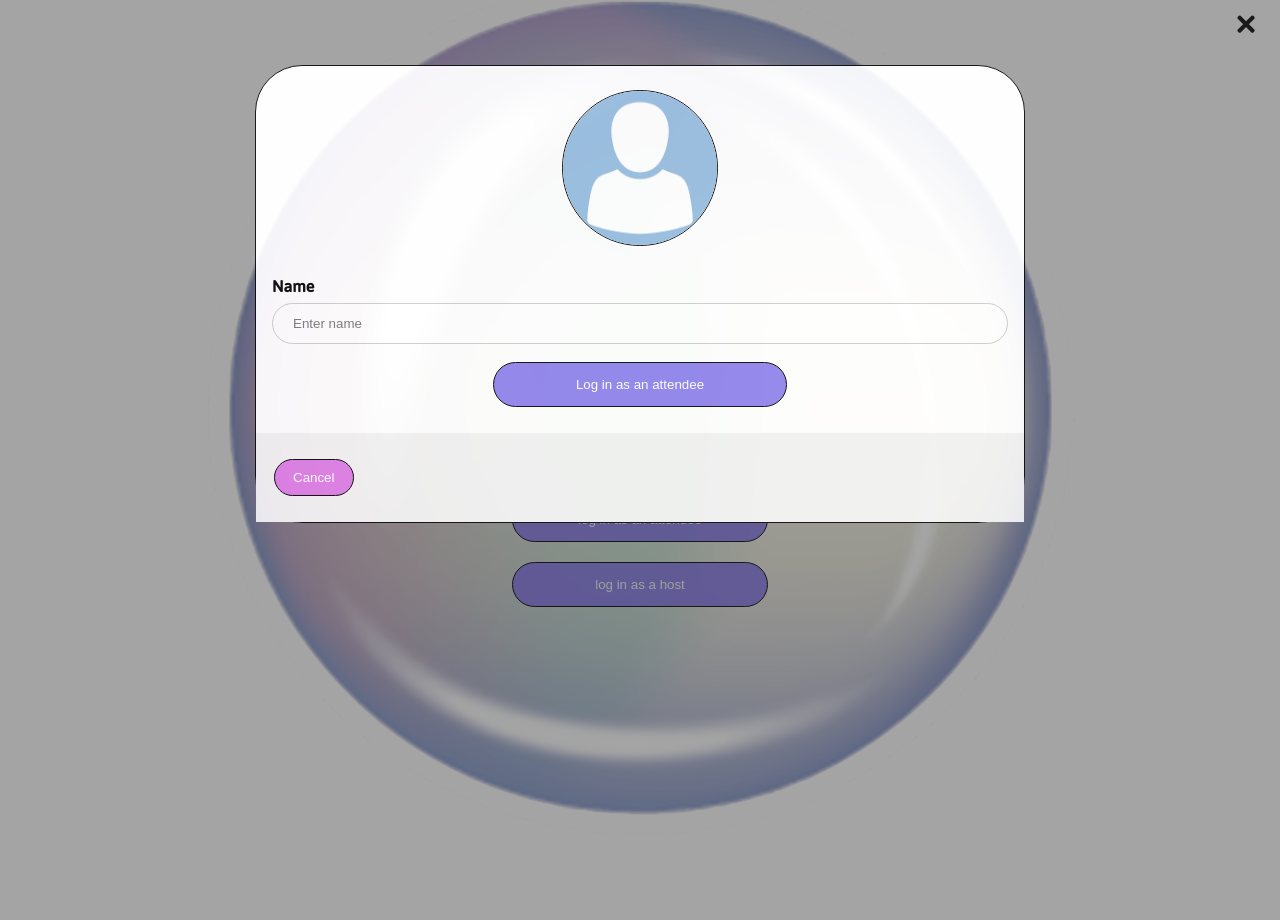
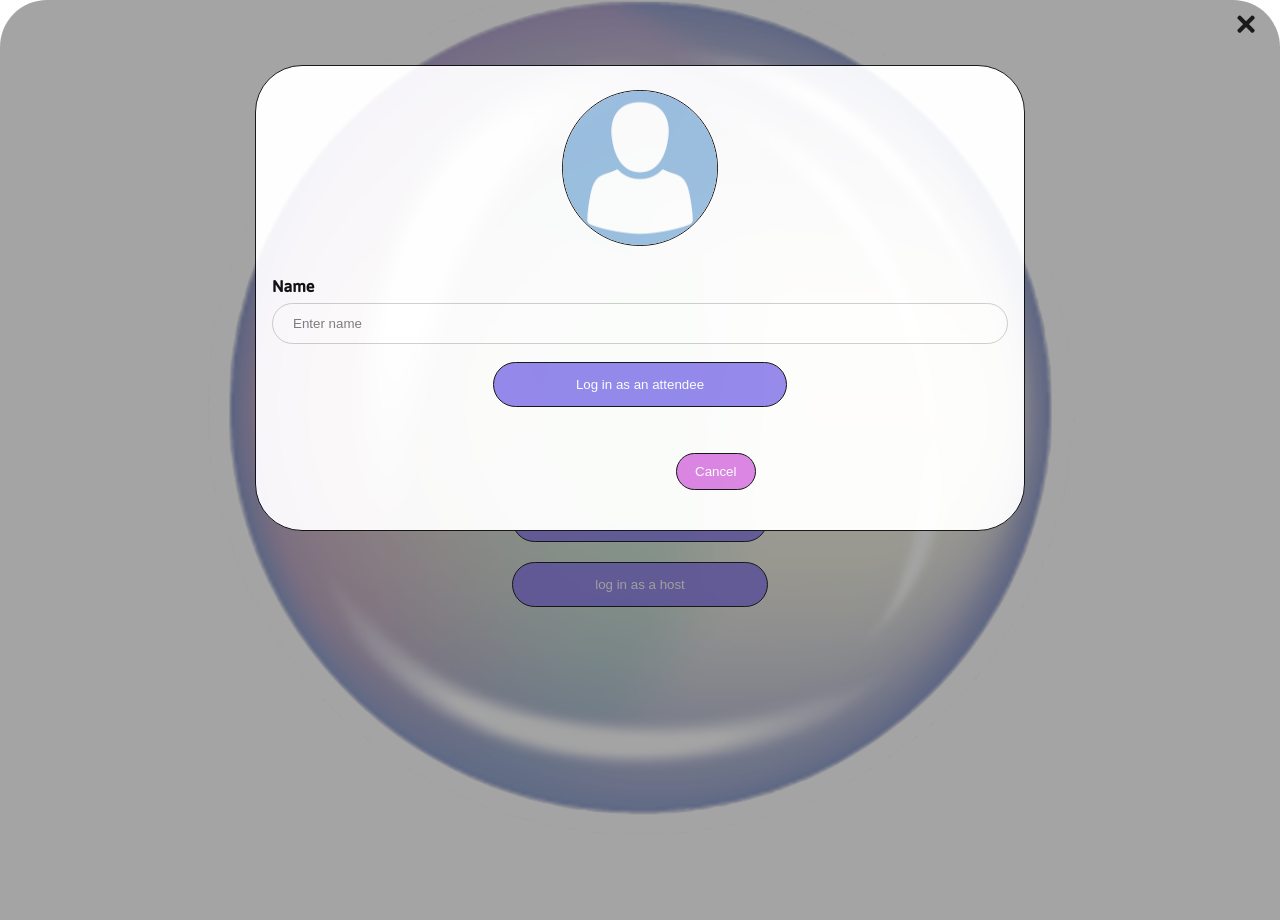
Before and after one commit to icevin/bubble, a Python web app: template flask/templates/login.html in a window 1280 px wide, after a click on "log in as an attendee". Run offline with Jinja, Linux system fonts and the light colour scheme; the template is opened without the code that fills it, so the values that code supplies are empty.

Commit message:
fixing pet peeves

```diff
--- a/flask/static/css/login.css
+++ b/flask/static/css/login.css
@@ -32,6 +32,7 @@ body {
   padding-top: 60px;
   font-family: "Asap";
   opacity:1;
+  border-radius: 47px;
 }
 
 /* Modal Content/Box */
@@ -110,11 +111,15 @@ button:hover {
 }
 
 /* Extra styles for the cancel button */
+.cancelContainer {
+  width: auto;
+}
 .cancelbtn {
   width: auto;
   padding: 10px 18px;
   background-color: #DB7AE4;
-  margin-left: 2px;
+  margin-left: 400px;
+  margin-bottom: 40px;
 }
 
 /* Center the image and position the close button */
@@ -132,6 +137,7 @@ img.avatar {
 
 .container {
   padding: 16px;
+  border-radius: 47px;
 }
 
 span.psw {
--- a/flask/templates/login.html
+++ b/flask/templates/login.html
@@ -44,7 +44,7 @@
         <button type="submit">Log in as an attendee</button>
       </div>
 
-      <div class="container" style="background-color:#f1f1f1">
+      <div class="cancelContainer" style="margin: 20px;">
         <button type="button" onclick="document.getElementById('attendee-login').style.display='none'" class="cancelbtn">Cancel</button>
       </div>
     </form>
@@ -69,12 +69,10 @@
 
         <button type="submit" onclick="getData()" >Log in as a host</button>
       </div>
-
-      <div class="container" style="background-color:#f1f1f1">
+      <div class="cancelContainer" style="margin: 20px;">
         <button type="button" onclick="document.getElementById('host-login').style.display='none'" class="cancelbtn">Cancel</button>
-        <span class="psw">Forgot <a href="#">password?</a></span>
       </div>
-    </form>
+      </form>
   </div>
   </body>
   <script>
```
